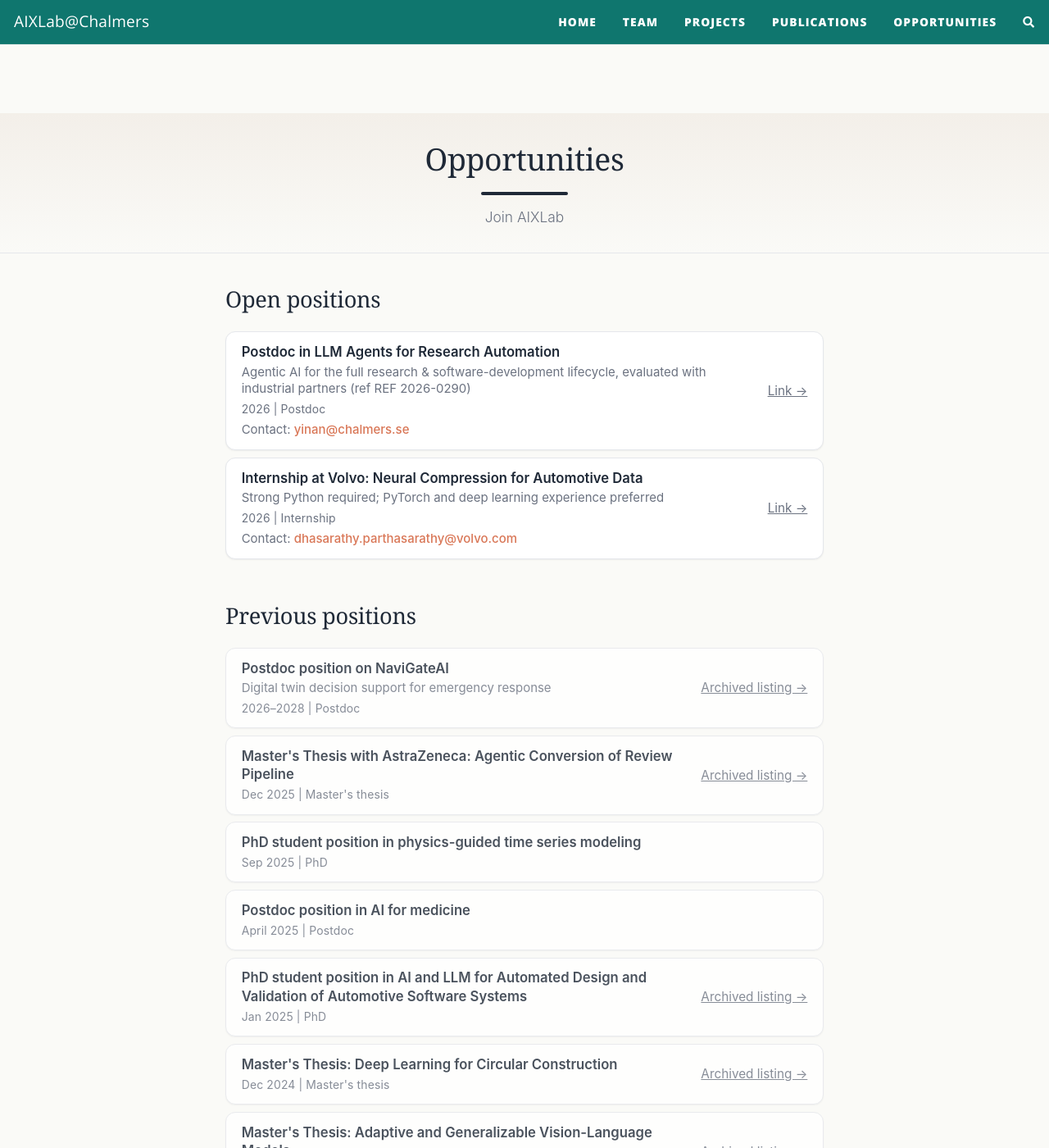
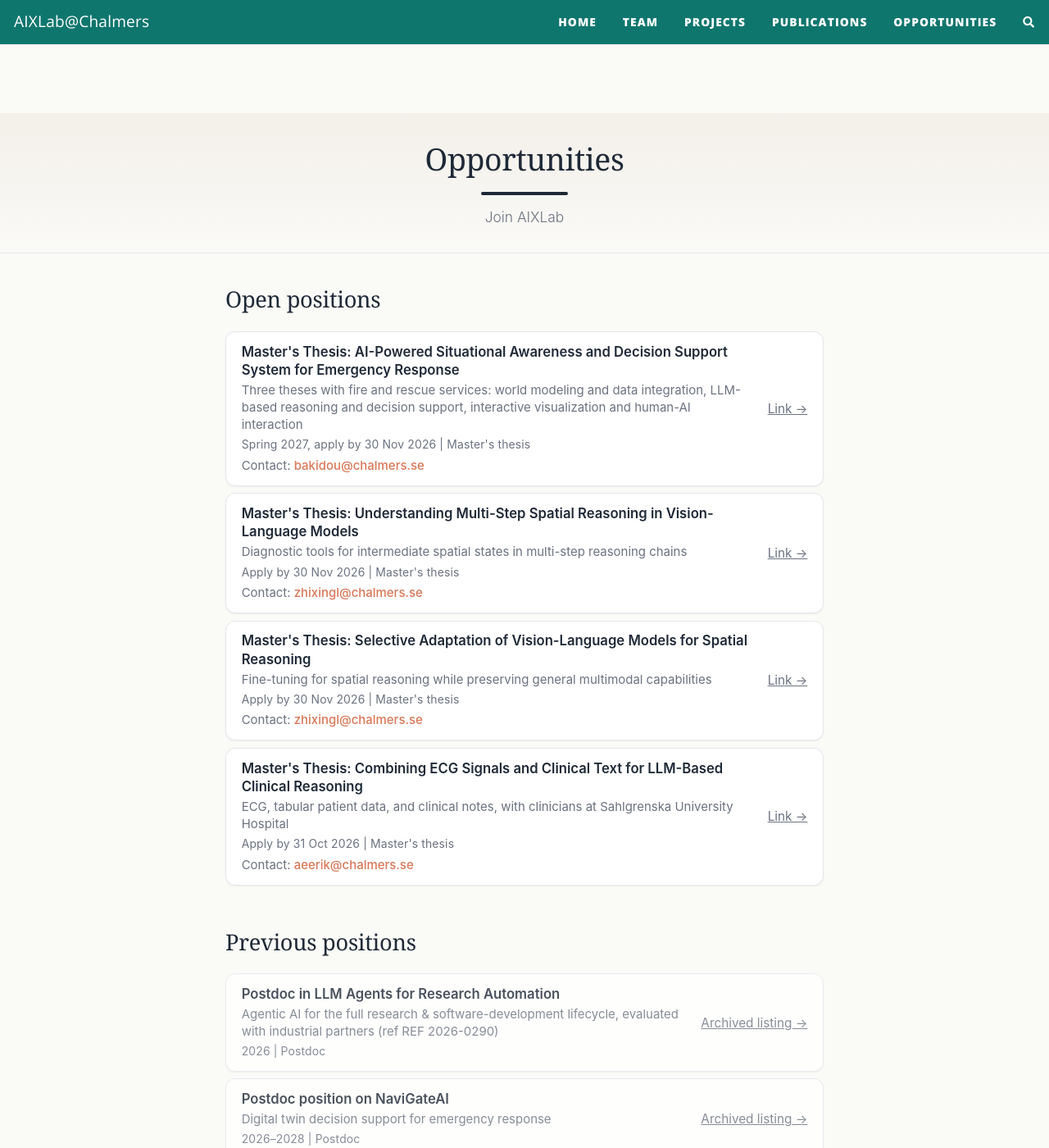
Before and after one commit to usableai/usableai.github.io, a Jekyll site: the page built from opportunities.md, in a window 1280 px wide and 1400 px high. Shown: the whole window at 82% size. Built offline with Jekyll 4.4.1, drawn with Linux system fonts in a browser that asks for light colours; nearby versions of some CDN libraries; comment, search, counter and statistics services are not loaded.

Commit message:
Add master's theses

```diff
--- a/_data/opportunities.yml
+++ b/_data/opportunities.yml
@@ -8,10 +8,42 @@
 #   contact:    optional email to contact
 #   tags:       role tag (e.g. ["PhD", "Master's thesis", "Postdoc", "Internship"])
 
+- title: "Master's Thesis: AI-Powered Situational Awareness and Decision Support System for Emergency Response"
+  date: "Spring 2027, apply by 30 Nov 2026"
+  subtitle: "Three theses with fire and rescue services: world modeling and data integration, LLM-based reasoning and decision support, interactive visualization and human-AI interaction"
+  status: open
+  url: "https://annonsportal.chalmers.se/CareerServices/en/Ads/Details/4818"
+  contact: "bakidou@chalmers.se"
+  tags: ["Master's thesis"]
+
+- title: "Master's Thesis: Understanding Multi-Step Spatial Reasoning in Vision-Language Models"
+  date: "Apply by 30 Nov 2026"
+  subtitle: "Diagnostic tools for intermediate spatial states in multi-step reasoning chains"
+  status: open
+  url: "https://annonsportal.chalmers.se/CareerServices/en/Ads/Details/4659"
+  contact: "zhixingl@chalmers.se"
+  tags: ["Master's thesis"]
+
+- title: "Master's Thesis: Selective Adaptation of Vision-Language Models for Spatial Reasoning"
+  date: "Apply by 30 Nov 2026"
+  subtitle: "Fine-tuning for spatial reasoning while preserving general multimodal capabilities"
+  status: open
+  url: "https://annonsportal.chalmers.se/CareerServices/en/Ads/Details/4675"
+  contact: "zhixingl@chalmers.se"
+  tags: ["Master's thesis"]
+
+- title: "Master's Thesis: Combining ECG Signals and Clinical Text for LLM-Based Clinical Reasoning"
+  date: "Apply by 31 Oct 2026"
+  subtitle: "ECG, tabular patient data, and clinical notes, with clinicians at Sahlgrenska University Hospital"
+  status: open
+  url: "https://annonsportal.chalmers.se/CareerServices/en/Ads/Details/4660"
+  contact: "aeerik@chalmers.se"
+  tags: ["Master's thesis"]
+
 - title: "Postdoc in LLM Agents for Research Automation"
   date: "2026"
   subtitle: "Agentic AI for the full research & software-development lifecycle, evaluated with industrial partners (ref REF 2026-0290)"
-  status: open
+  status: past
   url: "https://www.chalmers.se/en/about-chalmers/work-with-us/vacancies/?rmpage=job&rmjob=p14890"
   contact: "yinan@chalmers.se"
   tags: ["Postdoc"]
@@ -27,7 +59,7 @@
 - title: "Internship at Volvo: Neural Compression for Automotive Data"
   date: "2026"
   subtitle: "Strong Python required; PyTorch and deep learning experience preferred"
-  status: open
+  status: past
   url: /opportunities/volvo-neural-compression
   contact: "dhasarathy.parthasarathy@volvo.com"
   tags: ["Internship"]
```
